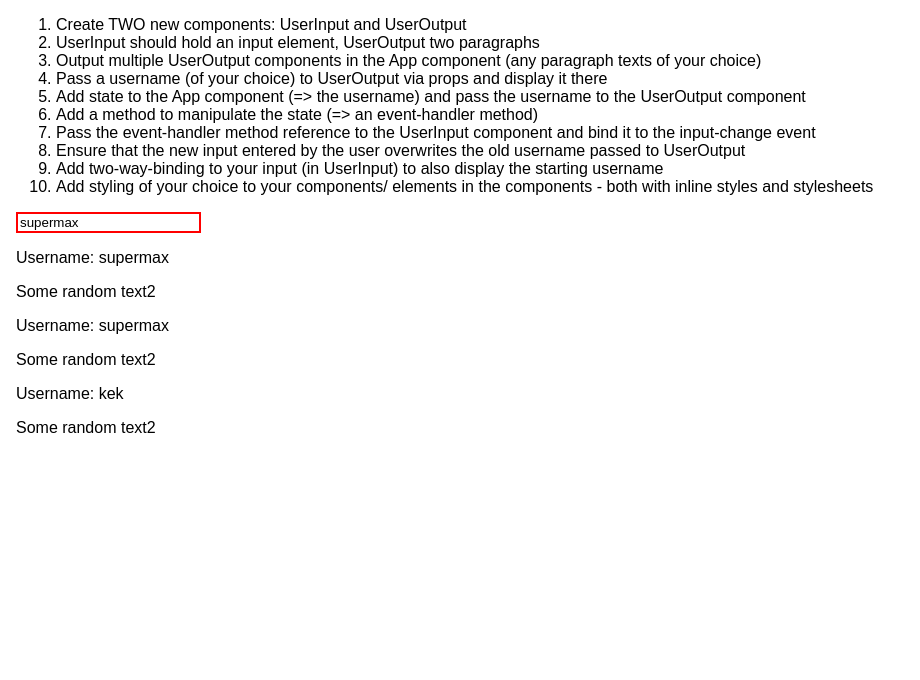
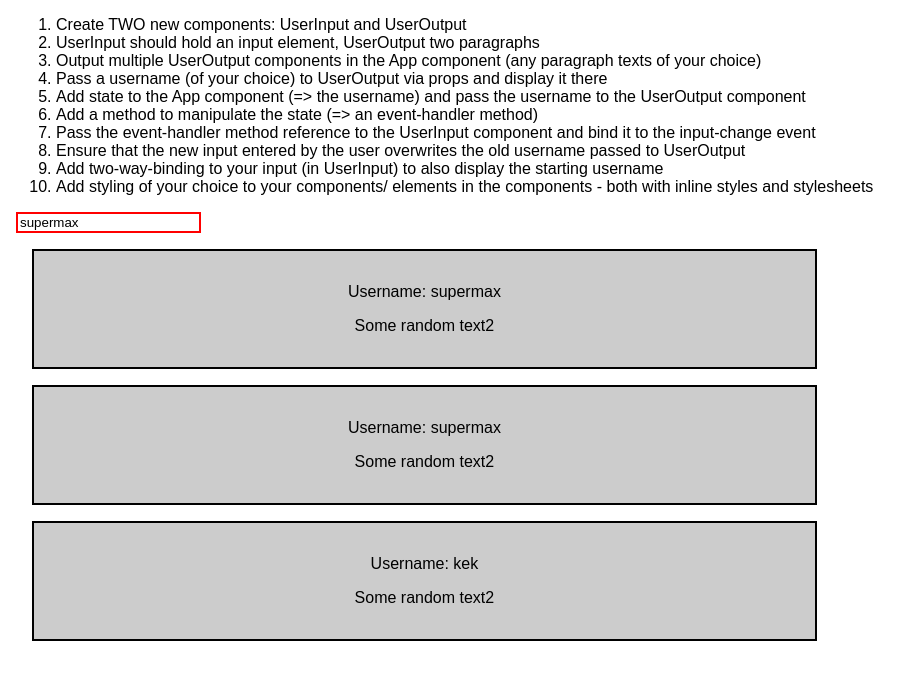
Before and after one commit to vnctwong/RCG, a React (Create React App) app in the folder 4.49/: page / in a window 1280 px wide. Shown: the top 680 px of the page, without its empty margins (0-920 px from the left). Built offline with nearby package versions, Linux system fonts and the light colour scheme.

Commit message:
pass css module as className in div

```diff
--- /dev/null
+++ b/4.49/src/UserOutput/UserOutput.css
@@ -0,0 +1,8 @@
+.UserOutput {
+  width: 60%;
+  padding: 16px;
+  margin: 16px;
+  border: 2px solid black;
+  background-color: #ccc;
+  text-align: center;
+}
--- a/4.49/src/UserOutput/UserOutput.js
+++ b/4.49/src/UserOutput/UserOutput.js
@@ -1,8 +1,9 @@
 import React from 'react';
+import './UserOutput.css';
 
 const userOutput = (props) => {
   return (
-    <div>
+    <div className='UserOutput'>
       <p>Username: {props.userName}</p>
       <p>Some random text2</p>
     </div>
```
